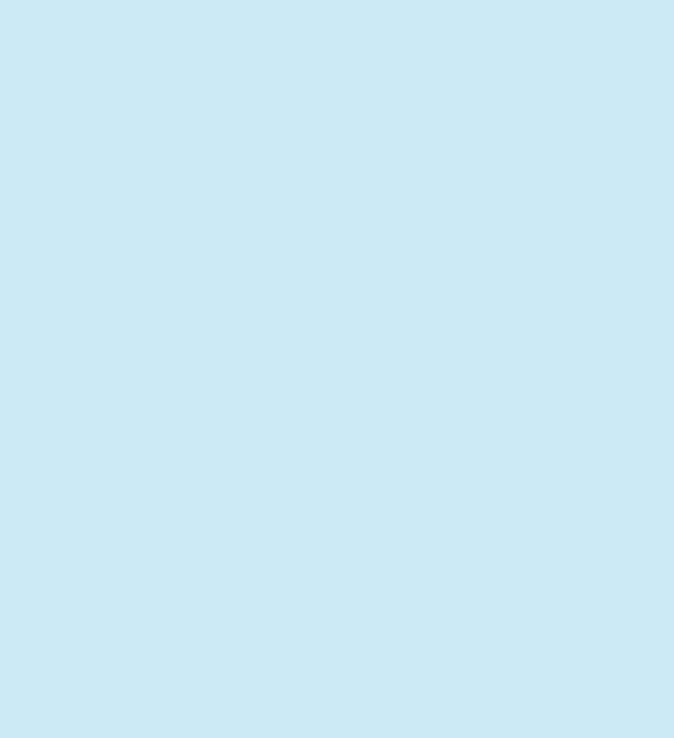
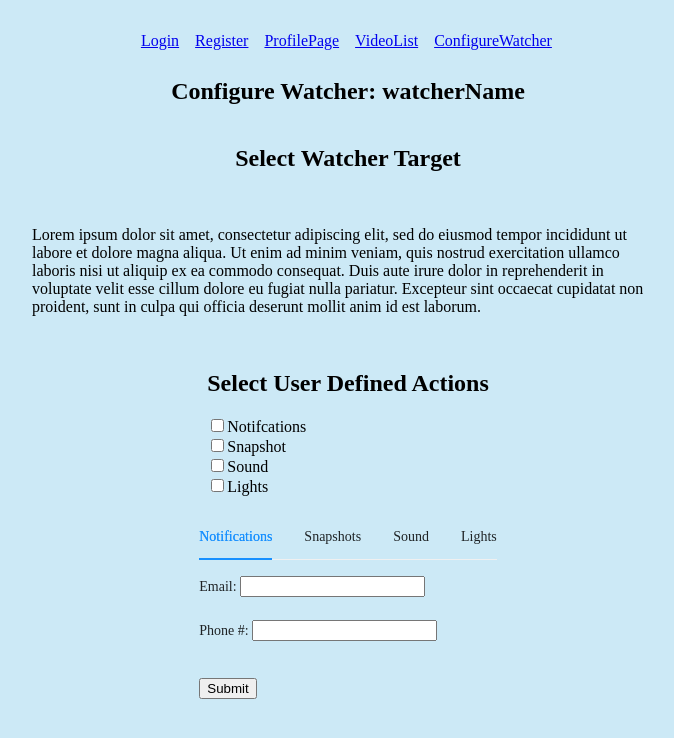
Before and after one commit to PolskaTag/project-watchit, a React (Create React App) app in the folder client/: page /ConfigWatcher in a window 1280 px wide. Shown: the top 738 px of the page, without its empty margins (292-966 px from the left). Built offline with nearby package versions, Linux system fonts and the light colour scheme; no server answers.

Commit message:
updated details

```diff
--- a/client/package.json
+++ b/client/package.json
@@ -6,6 +6,7 @@
     "@testing-library/jest-dom": "^5.14.1",
     "@testing-library/react": "^11.2.7",
     "@testing-library/user-event": "^12.8.3",
+    "antd": "^4.16.13",
     "axios": "^0.22.0",
     "bootstrap": "^5.1.3",
     "react": "^17.0.2",
--- a/client/src/App.js
+++ b/client/src/App.js
@@ -14,6 +14,7 @@ import AdminUser from "./components/AdminUser";
 //import { Profile } from './components/profile';
 import ProfilePage from "./components/ProfilePage";
 import VideoList from "./components/VideoList";
+import ConfigWatcher from "./components/ConfigWatcher";
 
 
 const App = () => {
@@ -28,6 +29,7 @@ const App = () => {
           {/* <Route component={Home} exact path="/Home"></Route> */}
           <Route component={ProfilePage} exact path="/ProfilePage" />
           <Route component={VideoList} exact path="/VideoList" />
+          <Route component={ConfigWatcher} exact path="/ConfigWatcher" />
         </Switch>
       </BrowserRouter>
     </div>
--- a/client/src/components/ConfigWatcher.jsx
+++ b/client/src/components/ConfigWatcher.jsx
@@ -7,6 +7,7 @@ import { set } from 'mongoose'
 import { render } from '@testing-library/react'
 import { Tabs } from 'antd';
 import 'antd/lib/tabs/style/index.css';
+import Navbar from './Navbar.jsx'
 
 
 
@@ -38,19 +39,20 @@ function ConfigWatcher() {
 
     return (
         <div className="Watcher-Container">
+            <Navbar/>
             <h2>Configure Watcher: watcherName</h2>
 
-            <h3>Select Watcher Target</h3><br/>
+            <h2>Select Watcher Target</h2><br />
 
             <div className="WatcherInfo">
                 <p>
                     Lorem ipsum dolor sit amet, consectetur adipiscing elit, sed do eiusmod tempor incididunt ut labore et dolore magna aliqua. Ut enim ad minim veniam,
                     quis nostrud exercitation ullamco laboris nisi ut aliquip ex ea commodo consequat. Duis aute irure dolor in reprehenderit in voluptate velit esse
                     cillum dolore eu fugiat nulla pariatur. Excepteur sint occaecat cupidatat non proident, sunt in culpa qui officia deserunt mollit anim id est laborum.
-                </p><br/>
+                </p><br />
             </div>
             <div className="UDAInfo">
-                <h3>Select User Defined Actions</h3>
+                <h2>Select User Defined Actions</h2>
 
                 <div className="item">
                     <input type="checkbox"
@@ -90,7 +92,7 @@ function ConfigWatcher() {
                     <label for="checkbox">Lights</label>
                 </div>
 
-            </div><br/>
+            </div><br />
 
             <div id="tabs">
 
@@ -100,7 +102,7 @@ function ConfigWatcher() {
                     <TabPane tab="Notifications" key="1" id="tab1">
 
                         <label for="email">Email: </label>
-                        <input type="text" id="email" name="email"></input><br/><br/>
+                        <input type="text" id="email" name="email"></input><br /><br />
                         <label for="phone">Phone #: </label>
                         <input type="text" id="phone" name="phone"></input>
 
@@ -108,7 +110,7 @@ function ConfigWatcher() {
                     <TabPane tab="Snapshots" key="2">
 
                         <label for="email">Email: </label>
-                        <input type="text" id="email" name="email"></input><br/><br/>
+                        <input type="text" id="email" name="email"></input><br /><br />
                         <label for="phone">Phone #: </label>
                         <input type="text" id="phone" name="phone"></input>
 
@@ -127,21 +129,15 @@ function ConfigWatcher() {
                     <TabPane tab="Lights" key="4">
 
                         <label for="seconds">Seconds: </label>
-                        <input type="text" id="seconds" name="seconds"></input><br/><br/>
+                        <input type="text" id="seconds" name="seconds"></input><br /><br />
 
 
                     </TabPane>
-            </Tabs><br/><br/>
+                </Tabs><br /><br />
                 <input type="submit" value="Submit"></input>
             </form>
         </div>
-
-
-
     )
-
-
-
 }
 
 export default ConfigWatcher;
--- a/client/src/components/Navbar.jsx
+++ b/client/src/components/Navbar.jsx
@@ -43,6 +43,7 @@ function Navbar() {
                     <li className="navItem"><Link to="/register">Register</Link></li>
                     <li className="navItem"><Link to="/ProfilePage">ProfilePage</Link></li>
                     <li className="navItem"><Link to="/VideoList">VideoList</Link></li>
+                    <li className="navItem"><Link to="/ConfigWatcher">ConfigureWatcher</Link></li>
                 </ul>
             </div>
     )
--- a/client/src/components/style/configWatcher.css
+++ b/client/src/components/style/configWatcher.css
@@ -18,5 +18,5 @@ label {
 }
 
 .tab1 {
-    visibility: display;
+    visibility: visible;
 }
```
Also changed, not shown: 1 other file (tests, documents, lock files or other folders). Lines whose indentation alone changed are shown as unchanged.
